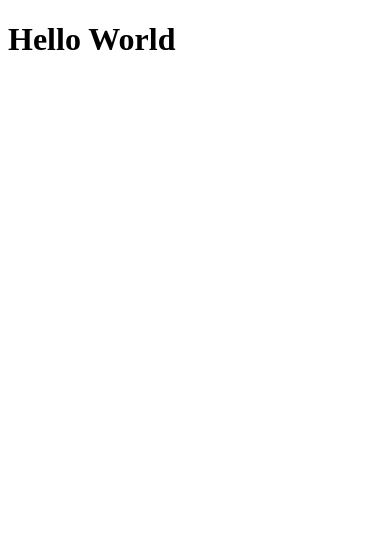
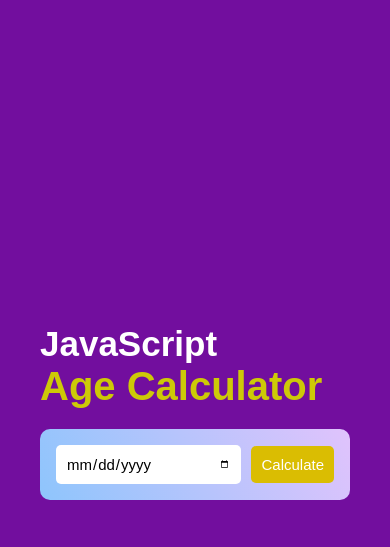
Before and after one commit to Shyl0214/Tech-Alpha, a plain HTML site: page Task-1/index.html in a window 390 px wide. Drawn offline with Linux system fonts and the light colour scheme.

Commit message:
have added files

```diff
--- a/Task-1/index.html
+++ b/Task-1/index.html
@@ -1,11 +1,22 @@
 <!DOCTYPE html>
 <html lang="en">
-  <head>
-    <meta charset="UTF-8" />
-    <meta name="viewport" content="width=device-width, initial-scale=1.0" />
-    <title>Document</title>
-  </head>
-  <body>
-    <h1>Hello World</h1>
-  </body>
+<head>
+    <meta charset="UTF-8">
+    <meta name="viewport" content="width=device-width, initial-scale=1.0">
+    <link rel="stylesheet" href="style.css">
+    <title>Age Calculator Project</title>
+</head>
+<body>
+    <div class="container">
+        <div class="calculator">
+            <h1>JavaScript <br> <span>Age Calculator</span></h1>
+            <div class="input-box">
+                <input type="date" id="date">
+                <button id="calculate_btn">Calculate</button>
+            </div>
+            <p id="age"></p>
+        </div>
+    </div>
+    <script src="script.js"></script>
+</body>
 </html>
--- /dev/null
+++ b/Task-1/script.js
@@ -0,0 +1,57 @@
+const user_input = document.getElementById("date");
+const button = document.getElementById("calculate_btn");
+const para = document.getElementById("age");
+user_input.max = new Date().toISOString().split("T")[0];
+// new Date() return object date
+//toISOString convert date object into YYYY-MM-DDTHH-mm
+//split makes the date into YYYY-MM-DD and removes the THH-mm part
+
+button.addEventListener("click", () => {
+    //User Birthdate
+    let Birth_date = new Date(user_input.value);
+
+    let user_birth_date = Birth_date.getDate();
+    let user_birth_month = Birth_date.getMonth() + 1;
+    let user_birth_year = Birth_date.getFullYear();
+
+    //Current Year date
+
+    let Current_year = new Date();
+
+    let current_date = Current_year.getDate();
+    let current_month = Current_year.getMonth() + 1;
+    let current_year = Current_year.getFullYear();
+
+    // Finding user accurate age
+
+    let user_age_date, user_age_month, user_age_year;
+
+    user_age_year = current_year - user_birth_year;
+
+    if (current_month >= user_birth_month) {
+        user_age_month = current_month - user_birth_month;
+    }
+    else {
+        user_age_year--;
+        user_age_month = 12 + current_month - user_birth_month;
+    }
+
+    if (current_date > user_birth_date) {
+        user_age_date = current_date - user_birth_date;
+    }
+    else {
+        current_month--;
+        user_age_date = getDaysInMonth(user_birth_year, user_birth_month) + current_date - user_birth_date;
+    }
+
+    if (current_month < 0) {
+        current_month = 11;
+        current_year--;
+    }
+    console.log(`You are ${user_age_year} Years , ${user_age_month} Months , ${user_age_date} Days old`);
+    para.innerHTML = `You are <span>${user_age_year}</span> Years , <span>${user_age_month}</span> Months , <span>${user_age_date}</span> Days old...`;
+})
+
+function getDaysInMonth(year, month) {
+    return new Date(year, month, 0).getDate();
+}
--- a/Task-1/style.css
+++ b/Task-1/style.css
@@ -0,0 +1,127 @@
+* {
+    margin: 0;
+    padding: 0;
+    box-sizing: border-box;
+    font-family: Arial, Helvetica, sans-serif;
+}
+
+.container {
+    color: #fff;
+    background: #720e9e;
+    width: 100%;
+    min-height: 100vh;
+    padding: 16px;
+
+}
+
+.calculator {
+    margin: 6% 0 0 10%;
+    width: 100%;
+    max-width: 500px;
+    height: auto;
+    padding: 24px;
+}
+
+.calculator h1 {
+    font-size: 40px;
+}
+
+.calculator h1 span {
+    color: #cdc907;
+    font-size: 45px;
+    margin: 0.5% 0 0 0;
+}
+
+.input-box {
+    margin: 6.5% 0;
+    display: flex;
+    align-items: center;
+    justify-content: space-between;
+    gap: 10px ;
+    padding: 16px;
+    background-color: #8EC5FC;
+    background-image: linear-gradient(62deg, #8EC5FC 0%, #E0C3FC 100%);
+    max-width: 450px;
+    border-radius: 10px;
+}
+
+.input-box input {
+    flex: 1;
+    font-size: 15px;
+    padding: 10px;
+    border-radius: 5px;
+    border: 0;
+    outline: 0;
+    cursor: pointer;
+    position: relative;
+}
+
+.input-box button {
+    font-size:15px;
+    padding: 10px;
+    border: 0;
+    outline: 0;
+    border-radius: 5px;
+    background: #dabd02;
+    color: #fff;
+    font-weight: 500;
+    cursor: pointer;
+}
+
+.input-box input::-webkit-calendar-picker-indicator{
+    position:absolute;
+    top:0;
+    right:0;
+    left:0;
+    bottom:0;
+    width:auto;
+    height:auto;
+    background-position: calc(100% - 10px);
+    background-size:5%;
+    cursor: pointer;
+
+}
+
+#age{
+ font-size:20px;
+ font-family:'Times New Roman', Times, serif;
+}
+
+#age span{
+    color: #F6D242;
+}
+
+@media screen and (max-width:600px){
+    .container{
+        display:flex;
+        align-items: center;
+        justify-content: center;
+    }
+    .calculator{
+        margin: 0 auto;
+        width: 430px;
+    }
+    .calculator h1 {
+        font-size: 35px;
+    }
+
+    .calculator h1 span {
+        font-size: 40px;
+    }
+    .input-box {
+        margin: 6.5% 0;
+        display: flex;
+        align-items: center;
+        justify-content: space-between;
+        gap: 10px ;
+        padding: 16px;
+        background-color: #8EC5FC;
+        background-image: linear-gradient(62deg, #8EC5FC 0%, #E0C3FC 100%);
+        max-width: 450px;
+        border-radius: 10px;
+    }
+    #age{
+        font-size:18px;
+       }
+
+}
```
